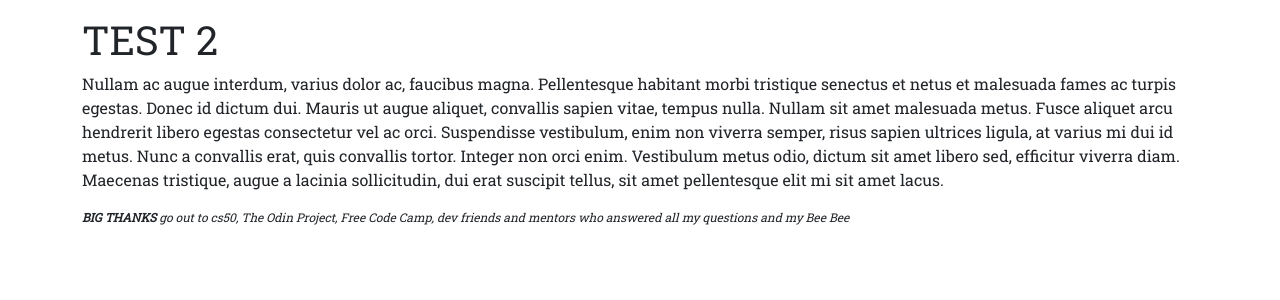
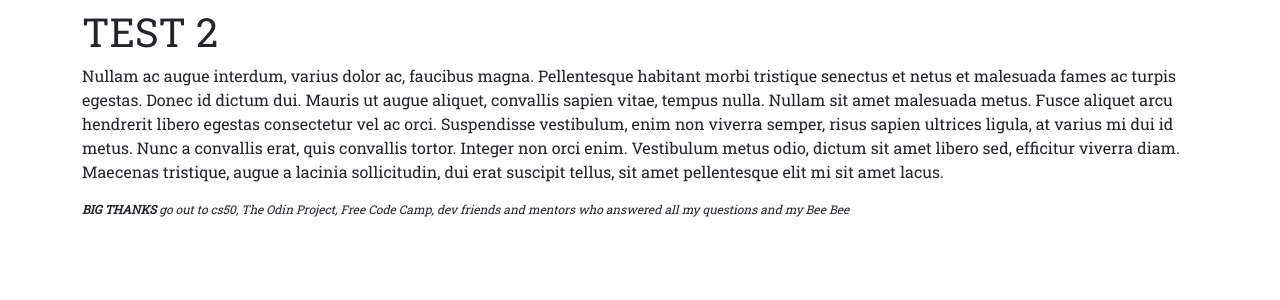
Before and after one commit to TeaZea/Portfolio_2024, a Django app: page /experience/ in a window 1280 px wide. Shown: the part 56-356 px from the top of the page. Run offline with Django 5.2, Linux system fonts and the light colour scheme; some libraries are stand-ins or nearby versions.

Commit message:
Edited all page body margins

```diff
--- a/portfolio_v2/pages/templates/pages/experience.html
+++ b/portfolio_v2/pages/templates/pages/experience.html
@@ -2,8 +2,9 @@
 
 {% block page_content %}
 
-<br><br><br>
-<h1>TEST 2</h1>
-<p>Nullam ac augue interdum, varius dolor ac, faucibus magna. Pellentesque habitant morbi tristique senectus et netus et malesuada fames ac turpis egestas. Donec id dictum dui. Mauris ut augue aliquet, convallis sapien vitae, tempus nulla. Nullam sit amet malesuada metus. Fusce aliquet arcu hendrerit libero egestas consectetur vel ac orci. Suspendisse vestibulum, enim non viverra semper, risus sapien ultrices ligula, at varius mi dui id metus. Nunc a convallis erat, quis convallis tortor. Integer non orci enim. Vestibulum metus odio, dictum sit amet libero sed, efficitur viverra diam. Maecenas tristique, augue a lacinia sollicitudin, dui erat suscipit tellus, sit amet pellentesque elit mi sit amet lacus.</p>
+<div class="body-margin">
+    <h1>TEST 2</h1>
+    <p>Nullam ac augue interdum, varius dolor ac, faucibus magna. Pellentesque habitant morbi tristique senectus et netus et malesuada fames ac turpis egestas. Donec id dictum dui. Mauris ut augue aliquet, convallis sapien vitae, tempus nulla. Nullam sit amet malesuada metus. Fusce aliquet arcu hendrerit libero egestas consectetur vel ac orci. Suspendisse vestibulum, enim non viverra semper, risus sapien ultrices ligula, at varius mi dui id metus. Nunc a convallis erat, quis convallis tortor. Integer non orci enim. Vestibulum metus odio, dictum sit amet libero sed, efficitur viverra diam. Maecenas tristique, augue a lacinia sollicitudin, dui erat suscipit tellus, sit amet pellentesque elit mi sit amet lacus.</p>
+</div>
 
 {% endblock page_content %}
--- a/portfolio_v2/projects/templates/projects/project_detail.html
+++ b/portfolio_v2/projects/templates/projects/project_detail.html
@@ -2,7 +2,7 @@
 
 {% block page_content %}
 
-<br><br><br>
+<div class="body-margin">
     <h1>{{ project.title }}</h1>
     <div class="row">
         <div class="col-md-4">
@@ -16,5 +16,7 @@
             </a>
         </div>
     </div>
+</div>
+
 
 {% endblock page_content %}
--- a/portfolio_v2/projects/templates/projects/project_index.html
+++ b/portfolio_v2/projects/templates/projects/project_index.html
@@ -2,7 +2,7 @@
 
 {% block page_content %}
 
-<br><br><br>
+<div class="body-margin">
     <h1>Projects</h1>
     <div class="row">
     {% for project in projects %}
@@ -20,5 +20,7 @@
         </div>
         {% endfor %}
     </div>
+</div>
+
 
 {% endblock %}
```
Lines whose indentation alone changed are shown as unchanged.
